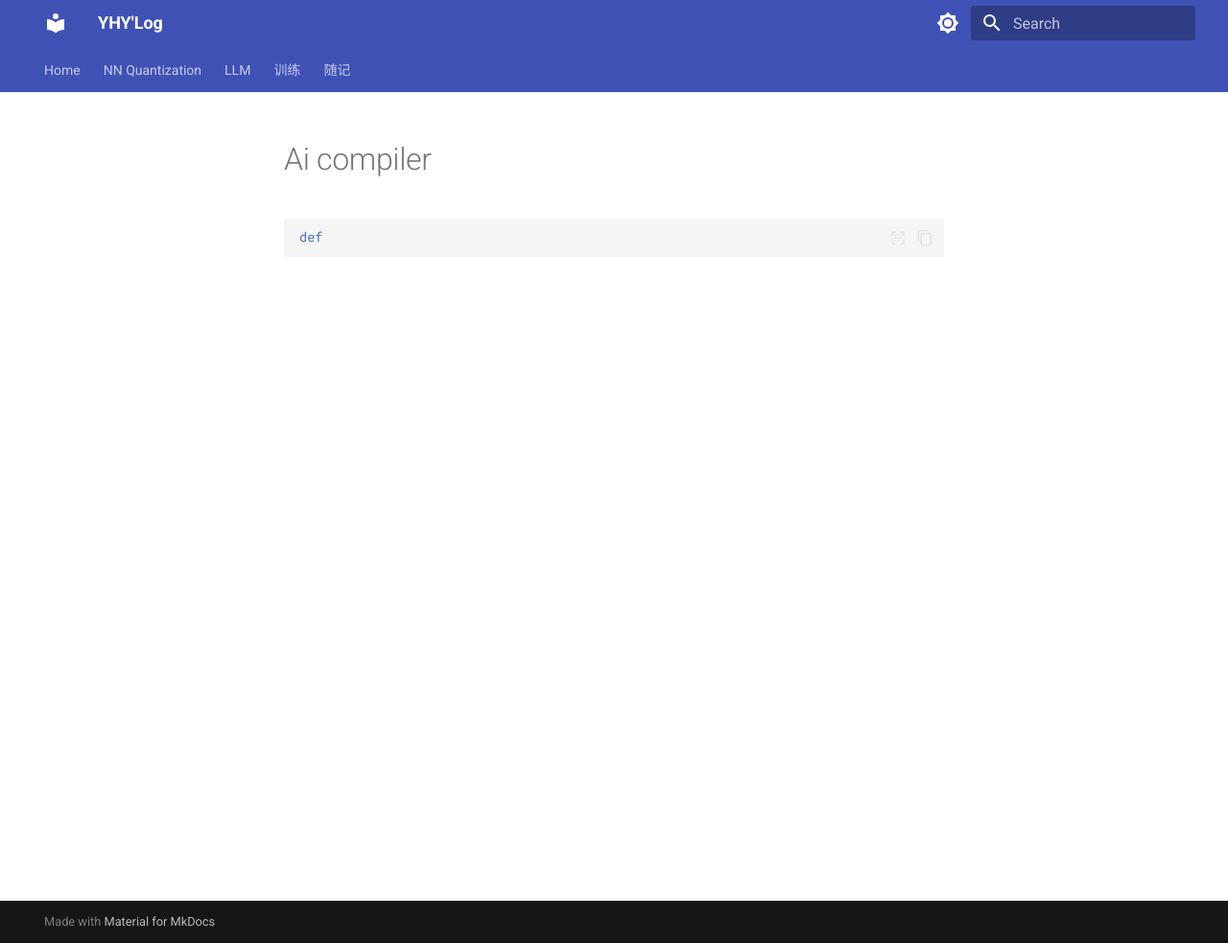
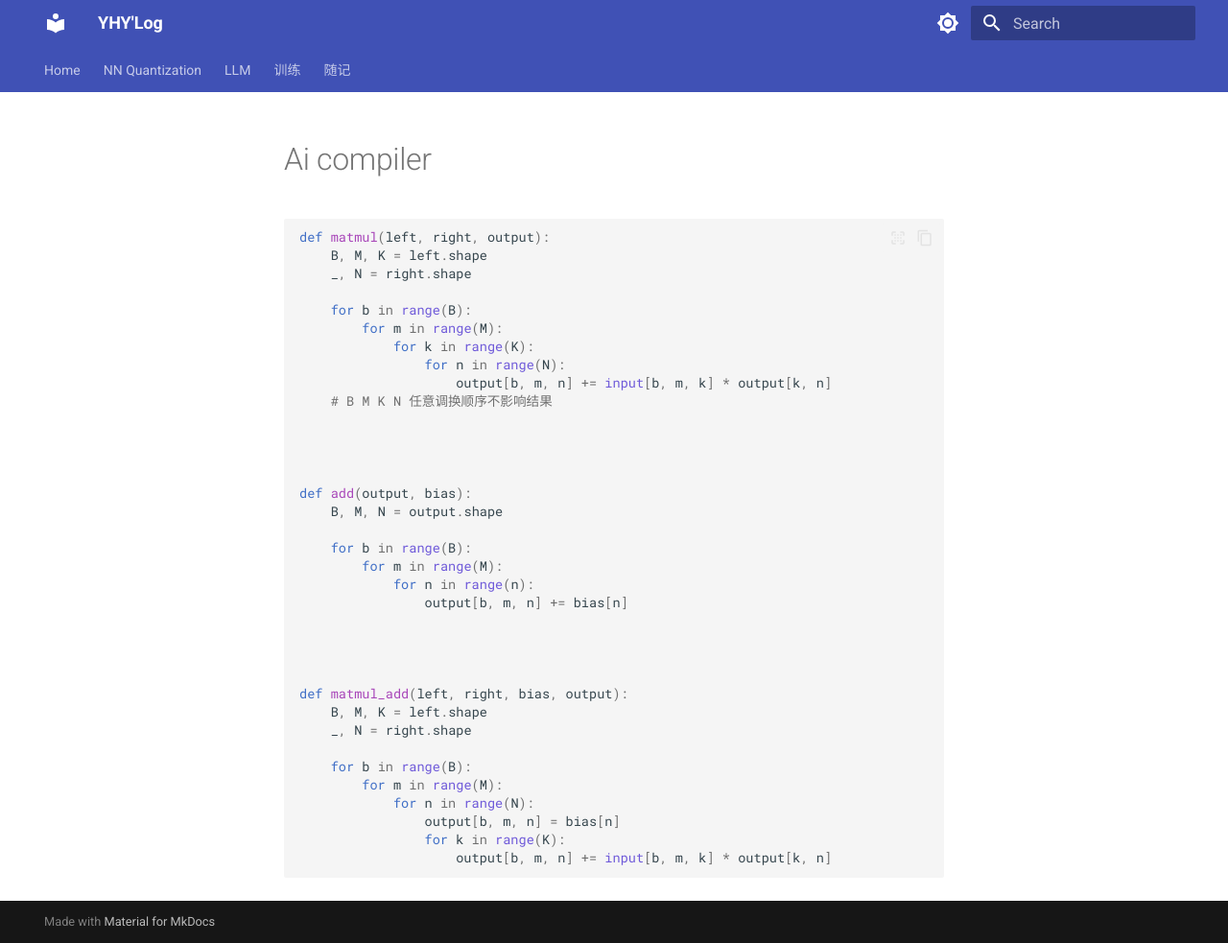
Before and after one commit to yehangyang/yehangyang.GitHub.io, an MkDocs documentation site: the page built from docs/notes/ai_compiler.md, in a window 1280 px wide and 983 px high. Shown: the whole window at 96% size. Built offline with MkDocs 1.6.1 and Material for MkDocs 9.7.7, drawn with Linux system fonts in a browser that asks for light colours.

Commit message:
vault backup: 2024-11-04 08:47:49

````diff
--- a/docs/notes/ai_compiler.md
+++ b/docs/notes/ai_compiler.md
@@ -1,3 +1,37 @@
 ```python
-def
+def matmul(left, right, output):
+	B, M, K = left.shape
+	_, N = right.shape
+
+	for b in range(B):
+		for m in range(M):
+			for k in range(K):
+				for n in range(N):
+					output[b, m, n] += input[b, m, k] * output[k, n]
+	# B M K N 任意调换顺序不影响结果
+
+
+
+
+def add(output, bias):
+	B, M, N = output.shape
+
+	for b in range(B):
+		for m in range(M):
+			for n in range(n):
+				output[b, m, n] += bias[n]
+
+
+
+
+def matmul_add(left, right, bias, output):
+	B, M, K = left.shape
+	_, N = right.shape
+
+	for b in range(B):
+		for m in range(M):
+			for n in range(N):
+				output[b, m, n] = bias[n]
+				for k in range(K):
+					output[b, m, n] += input[b, m, k] * output[k, n]
 ```
````
